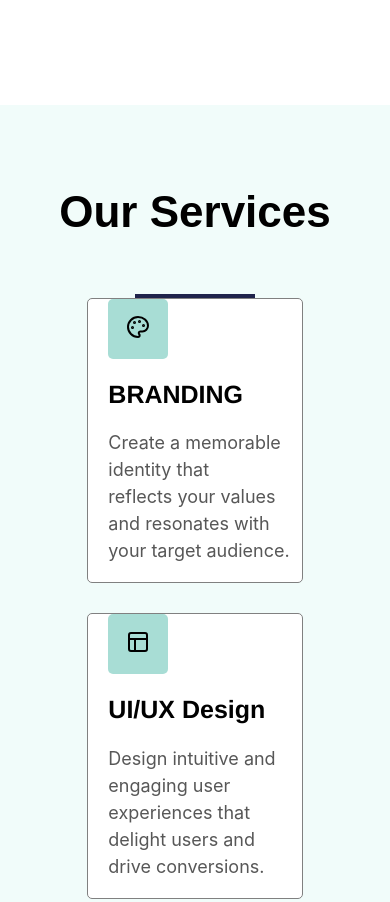
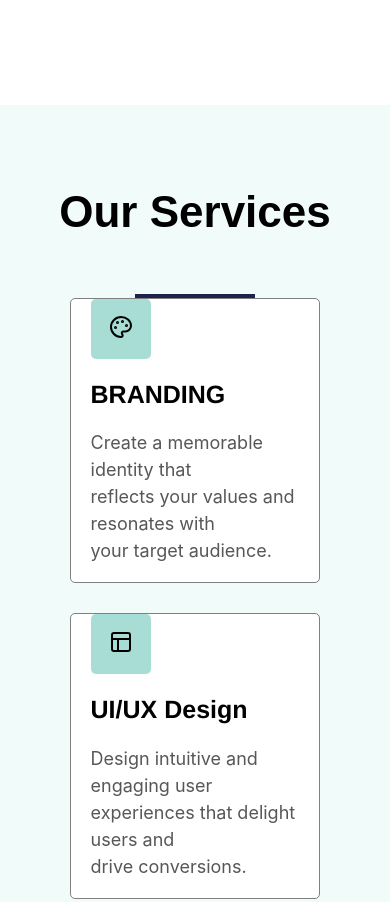
Before and after one commit to Chris01120/Aura-studios, a plain HTML site: page index.html in a window 390 px wide. Shown: the part 1335-2237 px from the top of the page. Drawn offline with Linux system fonts and the light colour scheme.

Commit message:
updating css properties

```diff
--- a/styles.css
+++ b/styles.css
@@ -373,8 +373,8 @@ body{
 } */
 
  .box-1{
-    width: 60% !important;
-    height: 40% !important;
+    width: 70% !important;
+    height: 50% !important;
  }
 
   /* Contact form: inputs take full width */
```
